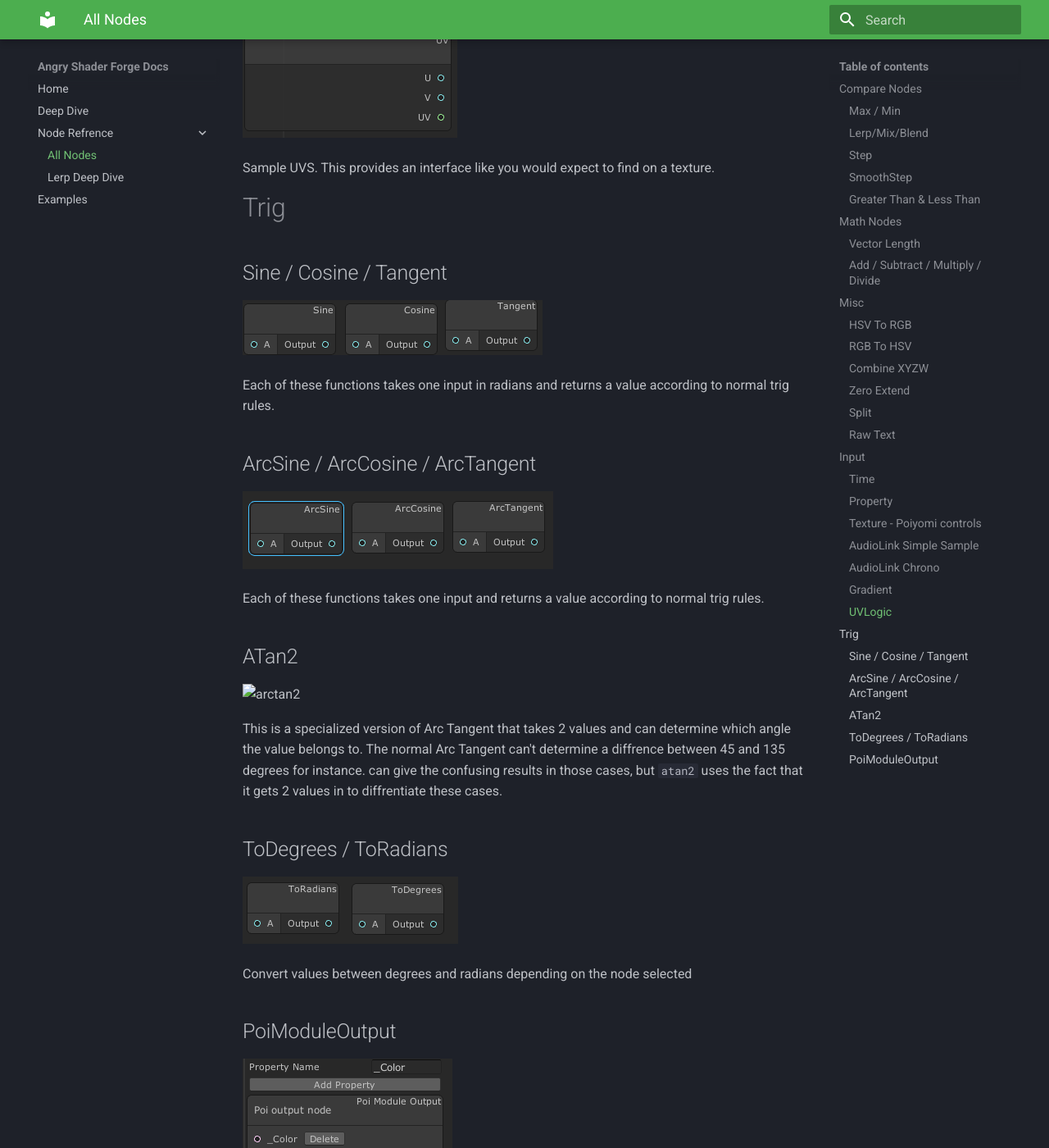
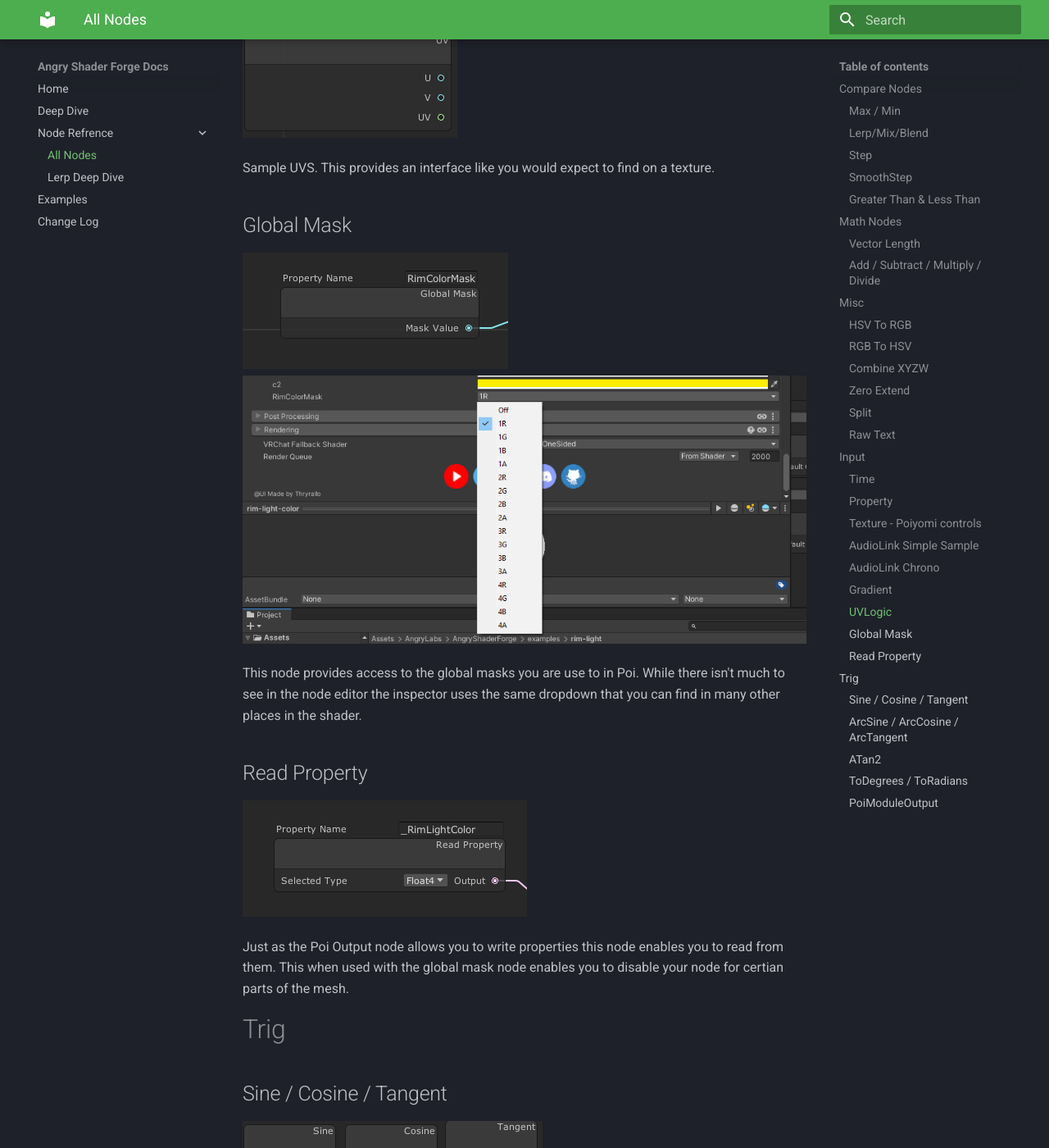
Before and after one commit to AngriestSCV/AngryShaderForgeDocumentation, an MkDocs documentation site: the page built from docs/nodes.md, in a window 1280 px wide and 1400 px high, scrolled down 5970 px. Shown: the whole window at 82% size. Built offline with MkDocs 1.6.1 and Material for MkDocs 9.7.7, drawn with Linux system fonts in a browser that asks for light colours.

```diff
--- a/docs/nodes.md
+++ b/docs/nodes.md
@@ -135,6 +135,21 @@ gradient editor.
 
 Sample UVS. This provides an interface like you would expect to find on a texture.
 
+## Global Mask
+![global-mask-node](node-images/global-mask-node.png)
+![global-mask-editor](node-images/global-mask-inspector.png)
+
+This node provides access to the global masks you are use to in Poi.
+While there isn't much to see in the node editor the inspector uses the same
+dropdown that you can find in many other places in the shader.
+
+## Read Property
+![read-property](node-images/read-property.png)
+
+Just as the Poi Output node allows you to write properties this node enables
+you to read from them. This when used with the global mask node enables you to
+disable your node for certian parts of the mesh.
+
 #Trig
 
 ## Sine / Cosine / Tangent
--- a/mkdocs.yml
+++ b/mkdocs.yml
@@ -8,6 +8,7 @@ nav:
       - Lerp Deep Dive: nodes/lerp.md
 
   - Examples: examples.md
+  - Change Log: changelog.md
 
 theme:
     name: material
```
Also changed, not shown: docs/changelog.md (added, +16 -0 lines), docs/node-images/atan2.png (added), docs/node-images/global-mask-inspector.png (added), docs/node-images/global-mask-node.png (added), docs/node-images/read-property.png (added).
